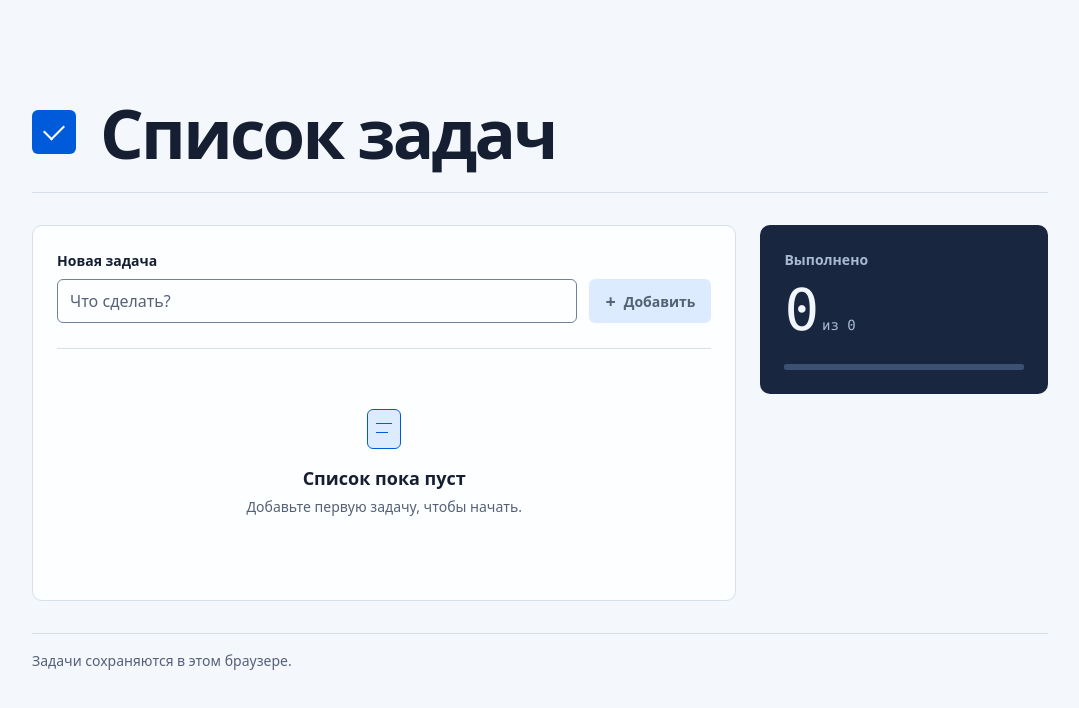
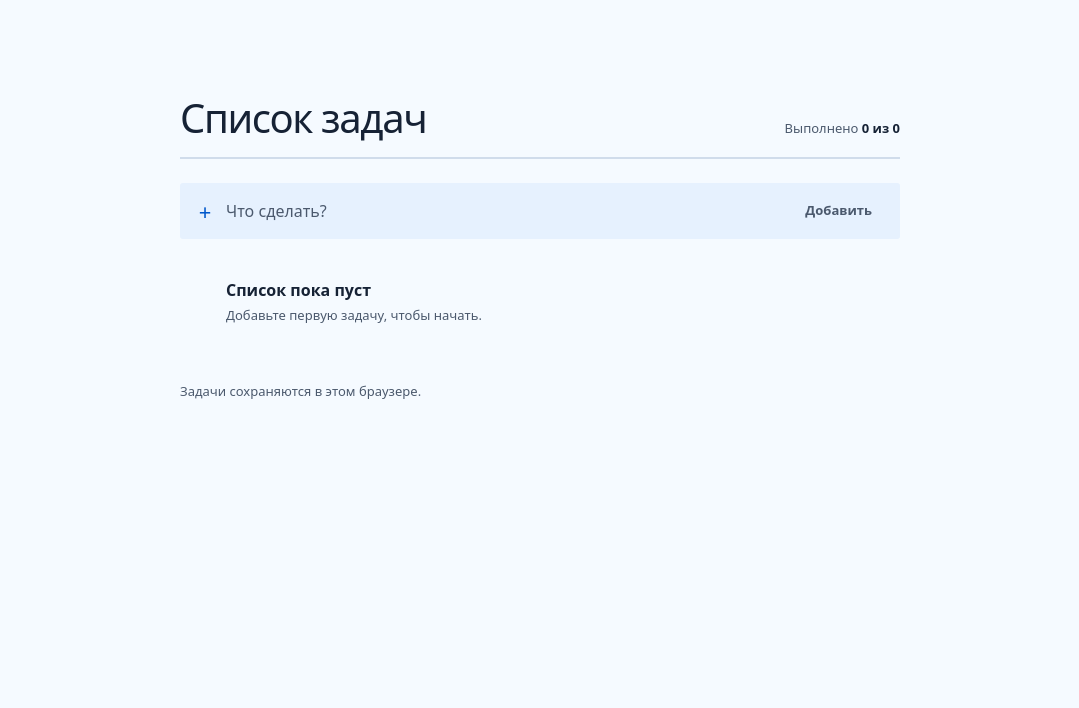
Before and after one commit to LeonidKhoussid/todolist, a Next.js app: page / in a window 1280 px wide. Shown: the top 708 px of the page, without its empty margins (100-1179 px from the left). Built offline with nearby package versions, Linux system fonts and the light colour scheme.

Commit message:
style: integrate task controls into a flat list

```diff
--- a/app/globals.css
+++ b/app/globals.css
@@ -1,8 +1,4 @@
-/* Hallmark · macrostructure: Index-First · theme: Cobalt · tone: cool workspace · anchor hue: cobalt
- * Audience: Russian-speaking reviewer · use: manage a personal task list
- * Enrichment: none · header: N9 · footer: Ft2
- * Pre-emit critique: P4 H5 E4 S4 R5 V4 · contrast checked against WCAG thresholds
- */
+/* Hallmark · macrostructure: Long Document · tone: minimal workspace · anchor hue: cobalt */
 @import "../tokens.css";
 
 * {
@@ -27,201 +23,174 @@ input {
 }
 
 :focus-visible {
-  outline: 2px solid var(--color-focus);
-  outline-offset: 3px;
+  outline: 2px solid var(--color-accent);
+  outline-offset: 2px;
+}
+
+.visually-hidden {
+  position: absolute;
+  width: 1px;
+  height: 1px;
+  overflow: hidden;
+  clip-path: inset(50%);
+  white-space: nowrap;
 }
 
 .workspace {
-  width: min(100% - 2 * var(--space-xl), 1016px);
+  --list-gutter: var(--space-lg);
+  --list-gap: var(--space-md);
+
+  width: min(100% - 2 * var(--space-xl), 720px);
   margin-inline: auto;
-  padding-block: clamp(var(--space-3xl), 8vw, var(--space-5xl)) var(--space-3xl);
+  padding-block: clamp(var(--space-3xl), 9vw, var(--space-5xl)) var(--space-3xl);
 }
 
-.page-header {
-  display: flex;
-  align-items: center;
-  gap: var(--space-xl);
-  border-bottom: var(--rule-width) solid var(--color-rule);
-  padding-bottom: var(--space-xl);
-  margin-bottom: var(--space-2xl);
+.list-header {
+  display: grid;
+  grid-template-columns: minmax(0, 1fr) auto;
+  align-items: baseline;
+  gap: var(--space-lg) var(--space-md);
+  margin-bottom: var(--space-xl);
 }
 
-.page-header h1 {
+.list-header h1 {
+  min-width: 0;
   margin: 0;
-  min-width: 0;
   overflow-wrap: anywhere;
-  font: 625 var(--text-display) / 1.05 var(--font-display);
-  letter-spacing: -0.04em;
+  font: 540 var(--text-display) / 1.12 var(--font-display);
+  letter-spacing: -0.035em;
 }
 
-.page-mark {
+.completion-count {
+  margin: 0;
+  color: var(--color-muted);
+  font-size: var(--text-note);
+  font-variant-numeric: tabular-nums;
+}
+
+.completion-count span {
+  color: var(--color-ink);
+  font-weight: 600;
+}
+
+.completion-rule {
+  display: block;
+  grid-column: 1 / -1;
+  width: 100%;
+  height: 2px;
+  border: 0;
+  background: var(--color-rule);
+  color: var(--color-accent);
+  appearance: none;
+}
+
+.completion-rule::-webkit-progress-bar {
+  background: var(--color-rule);
+}
+
+.completion-rule::-webkit-progress-value {
+  background: var(--color-accent);
+}
+
+.completion-rule::-moz-progress-bar {
+  background: var(--color-accent);
+}
+
+.task-form,
+.task-row {
+  display: grid;
+  align-items: center;
+  gap: var(--list-gap);
+  padding-inline: var(--list-gutter);
+}
+
+.task-form {
+  grid-template-columns: var(--checkbox-size) minmax(0, 1fr) auto;
+  min-height: 56px;
+  padding-block: var(--space-xs);
+  border-radius: var(--radius-control);
+  background: var(--color-entry);
+}
+
+.entry-mark {
   display: grid;
   place-items: center;
-  flex: 0 0 auto;
-  width: var(--control-size);
-  aspect-ratio: 1;
-  border-radius: var(--radius-control);
-  background: var(--color-accent);
-  color: var(--color-accent-ink);
+  min-height: var(--control-size);
+  color: var(--color-accent);
+  font-size: 1.375rem;
+  line-height: 1;
+  cursor: text;
 }
 
-.page-mark::before,
-.task-label input:checked::before {
-  content: "";
-  width: 0.65em;
-  height: 1.05em;
-  border: solid currentColor;
-  border-width: 0 2px 2px 0;
-  transform: translateY(-15%) rotate(45deg);
-}
-
-.workspace-grid {
-  display: grid;
-  grid-template-columns: minmax(0, 2.45fr) minmax(0, 1fr);
-  align-items: start;
-  gap: var(--space-xl);
-}
-
-.task-panel {
-  min-width: 0;
-  padding: var(--space-xl);
-  border: var(--rule-width) solid var(--color-rule);
-  border-radius: var(--radius-panel);
-  background: var(--color-surface);
-}
-
-.task-form label {
-  display: block;
-  margin-bottom: var(--space-sm);
-  font-size: var(--text-sm);
-  font-weight: 650;
-}
-
-.task-entry {
-  display: grid;
-  grid-template-columns: minmax(0, 1fr) auto;
-  gap: var(--space-md);
-}
-
-.task-entry input {
+.task-form input {
   width: 100%;
   min-height: var(--control-size);
-  padding-inline: var(--space-md);
-  border: var(--rule-width) solid var(--color-control-border);
+  padding: 0;
+  border: 0;
   border-radius: var(--radius-control);
-  background: var(--color-surface);
+  background: transparent;
   color: var(--color-ink);
 }
 
-.task-entry input::placeholder {
+.task-form input::placeholder {
   color: var(--color-muted);
   opacity: 1;
 }
 
-.task-entry input:focus-visible {
-  border-color: var(--color-accent);
-}
-
-.task-entry input:disabled {
-  background: var(--color-paper);
+.task-form input:disabled {
   cursor: not-allowed;
 }
 
 .add-button,
 .delete-button {
-  display: inline-flex;
-  align-items: center;
-  justify-content: center;
+  display: inline-grid;
+  place-items: center;
   min-height: var(--control-size);
   border: 0;
   border-radius: var(--radius-control);
-  white-space: nowrap;
   cursor: pointer;
-  transition: transform var(--duration-press) var(--ease-out);
 }
 
 .add-button {
-  gap: var(--space-sm);
-  padding-inline: var(--space-lg);
+  padding-inline: var(--space-md);
   background: var(--color-accent);
   color: var(--color-accent-ink);
-  font-size: var(--text-sm);
-  font-weight: 650;
+  font-size: var(--text-note);
+  font-weight: 600;
+  white-space: nowrap;
 }
 
 .add-button:disabled {
-  background: var(--color-accent-soft);
+  background: transparent;
   color: var(--color-muted);
   cursor: not-allowed;
 }
 
-.plus-mark {
-  font-size: var(--text-lg);
-  line-height: 1;
-}
-
-.add-button:active:not(:disabled),
-.delete-button:active {
-  transform: translateY(1px);
+.storage-error {
+  min-height: 1lh;
+  margin: var(--space-xs) var(--list-gutter) 0;
+  color: var(--color-danger);
+  font-size: var(--text-note);
 }
 
 .empty-state,
 .loading-state {
-  display: grid;
-  justify-items: center;
-  align-content: center;
-  min-height: 228px;
   margin: 0;
-  padding: var(--space-2xl) var(--space-sm);
-  border-top: var(--rule-width) solid var(--color-rule);
+  padding: var(--space-lg) var(--list-gutter) var(--space-2xl)
+    calc(var(--list-gutter) + var(--checkbox-size) + var(--list-gap));
   color: var(--color-muted);
-  text-align: center;
-}
-
-.empty-mark {
-  position: relative;
-  width: 34px;
-  height: 40px;
-  margin-bottom: var(--space-lg);
-  border: var(--rule-width) solid var(--color-accent);
-  border-radius: var(--radius-control);
-  background: var(--color-accent-soft);
-  color: var(--color-accent);
-}
-
-.empty-mark::before,
-.empty-mark::after {
-  position: absolute;
-  top: 13px;
-  left: var(--space-sm);
-  width: var(--space-lg);
-  height: var(--rule-width);
-  background: currentColor;
-  content: "";
-}
-
-.empty-mark::after {
-  top: 22px;
-  width: var(--space-md);
+  font-size: var(--text-note);
 }
 
 .empty-state h2 {
   margin: 0;
   color: var(--color-ink);
-  font-size: var(--text-lg);
-  font-weight: 650;
+  font-size: var(--text-base);
+  font-weight: 550;
 }
 
 .empty-state p {
   margin: var(--space-xs) 0 0;
-  font-size: var(--text-sm);
-}
-
-.storage-error {
-  min-height: 1lh;
-  margin: var(--space-xs) 0 0;
-  color: var(--color-danger);
-  font-size: var(--text-sm);
 }
 
 .task-list {
@@ -232,39 +201,31 @@ input {
 }
 
 .task-row {
-  display: flex;
-  align-items: center;
-  gap: var(--space-sm);
+  grid-template-columns: minmax(0, 1fr) var(--control-size);
   min-height: 60px;
-}
-
-.task-row + .task-row {
-  border-top: var(--rule-width) solid var(--color-rule);
+  border-bottom: var(--rule-width) solid var(--color-rule);
 }
 
 .task-label {
-  display: flex;
-  flex: 1;
+  display: grid;
+  grid-template-columns: var(--checkbox-size) minmax(0, 1fr);
   align-items: center;
-  gap: var(--space-md);
-  min-width: 0;
+  gap: var(--list-gap);
   min-height: var(--control-size);
-  padding-block: var(--space-sm);
+  padding-block: var(--space-md);
   cursor: pointer;
 }
 
 .task-label input {
   display: grid;
-  flex: 0 0 auto;
   place-items: center;
-  width: 20px;
-  height: 20px;
+  width: var(--checkbox-size);
+  height: var(--checkbox-size);
   margin: 0;
   border: var(--rule-width) solid var(--color-control-border);
-  border-radius: var(--space-xs);
-  background: var(--color-surface);
+  border-radius: var(--radius-control);
+  background: transparent;
   color: var(--color-accent-ink);
-  font-size: var(--text-sm);
   cursor: pointer;
   appearance: none;
 }
@@ -274,8 +235,13 @@ input {
   background: var(--color-accent);
 }
 
-.task-label input:active:not(:checked) {
-  background: var(--color-accent-soft);
+.task-label input:checked::before {
+  width: 5px;
+  height: 9px;
+  border: solid currentColor;
+  border-width: 0 2px 2px 0;
+  content: "";
+  transform: translateY(-1px) rotate(45deg);
 }
 
 .task-title {
@@ -289,7 +255,7 @@ input {
 }
 
 .delete-button {
-  flex: 0 0 var(--control-size);
+  width: var(--control-size);
   padding: 0;
   background: transparent;
   color: var(--color-muted);
@@ -326,11 +292,15 @@ input {
   width: 5px;
 }
 
-@media (hover: hover) {
-  .task-entry input:hover:enabled {
-    border-color: var(--color-accent);
+.add-button:active:not(:disabled) {
+  background: var(--color-accent-hover);
 }
 
+.delete-button:active {
+  background: var(--color-danger-soft);
+}
+
+@media (hover: hover) {
   .add-button:hover:not(:disabled) {
     background: var(--color-accent-hover);
   }
@@ -345,110 +315,38 @@ input {
   }
 }
 
-.progress-panel {
-  min-width: 0;
-  padding: var(--space-xl);
-  border-radius: var(--radius-panel);
-  background: var(--color-panel);
-  color: var(--color-panel-ink);
+.page-footer {
+  margin-top: var(--space-xl);
+  color: var(--color-muted);
+  font-size: var(--text-note);
 }
 
-.progress-panel h2 {
-  margin: 0;
-  color: var(--color-panel-muted);
-  font-size: var(--text-sm);
-  font-weight: 550;
+@media (max-width: 480px) {
+  .workspace {
+    --list-gutter: var(--space-md);
+    --list-gap: var(--space-sm);
+
+    width: calc(100% - 2 * var(--space-lg));
   }
 
-.progress-count {
-  display: flex;
-  flex-wrap: wrap;
-  align-items: baseline;
+  .list-header {
+    grid-template-columns: minmax(0, 1fr);
     gap: var(--space-sm);
-  margin: var(--space-md) 0 var(--space-xl);
-  font-family: var(--font-mono);
   }
 
-.progress-count span:first-child {
-  font-size: var(--text-count);
-  line-height: 1;
-  letter-spacing: -0.09em;
+  .completion-rule {
+    margin-top: var(--space-xs);
   }
 
-.progress-count span + span {
-  color: var(--color-panel-muted);
-  font-size: var(--text-sm);
 }
 
-.progress-panel progress {
-  display: block;
-  width: 100%;
-  height: 6px;
-  border: 0;
-  border-radius: var(--space-xs);
-  background: var(--color-progress-track);
-  color: var(--color-progress-fill);
-  appearance: none;
+@media (forced-colors: active) {
+  .task-label input,
+  .completion-rule {
+    appearance: auto;
   }
 
-.progress-panel progress::-webkit-progress-bar {
-  border-radius: var(--space-xs);
-  background: var(--color-progress-track);
-}
-
-.progress-panel progress::-webkit-progress-value {
-  border-radius: var(--space-xs);
-  background: var(--color-progress-fill);
-}
-
-.progress-panel progress::-moz-progress-bar {
-  border-radius: var(--space-xs);
-  background: var(--color-progress-fill);
-}
-
-.page-footer {
-  margin-top: var(--space-2xl);
-  padding-top: var(--space-lg);
-  border-top: var(--rule-width) solid var(--color-rule);
-  color: var(--color-muted);
-  font-size: var(--text-sm);
-}
-
-@media (max-width: 760px) {
-  .workspace {
-    width: min(100% - 2 * var(--space-lg), 600px);
-  }
-
-  .workspace-grid {
-    grid-template-columns: minmax(0, 1fr);
-    gap: var(--space-lg);
-  }
-
-  .page-header {
-    gap: var(--space-md);
-    margin-bottom: var(--space-xl);
-  }
-
-  .task-panel,
-  .progress-panel {
-    padding: var(--space-lg);
+  .task-label input:checked::before {
+    content: none;
   }
 }
-
-@media (max-width: 360px) {
-  .task-entry {
-    grid-template-columns: minmax(0, 1fr);
-  }
-}
-
-@media (prefers-reduced-motion: reduce) {
-  .add-button,
-  .delete-button {
-    transition: none;
-  }
-
-  .add-button:active:not(:disabled),
-  .delete-button:active {
-    transform: none;
-  }
-}
--- a/app/page.tsx
+++ b/app/page.tsx
@@ -3,10 +3,6 @@ import { TaskList } from "./task-list";
 export default function HomePage() {
   return (
     <main className="workspace">
-      <header className="page-header">
-        <span className="page-mark" aria-hidden="true" />
-        <h1>Список задач</h1>
-      </header>
       <TaskList />
       <footer className="page-footer">Задачи сохраняются в этом браузере.</footer>
     </main>
--- a/app/task-list.tsx
+++ b/app/task-list.tsx
@@ -59,11 +59,26 @@ export function TaskList() {
   const completedCount = tasks?.filter((task) => task.completed).length ?? 0;
 
   return (
-    <div className="workspace-grid">
-      <section className="task-panel" aria-label="Задачи">
+    <>
+      <header className="list-header">
+        <h1>Список задач</h1>
+        <p className="completion-count" aria-live="polite" aria-atomic="true">
+          Выполнено <span>{tasks ? `${completedCount} из ${tasks.length}` : "—"}</span>
+        </p>
+        <progress
+          className="completion-rule"
+          aria-label="Выполнение задач"
+          max={Math.max(tasks?.length ?? 0, 1)}
+          value={completedCount}
+        />
+      </header>
+
+      <section aria-label="Задачи">
         <form className="task-form" onSubmit={addTask}>
-          <label htmlFor="task-title">Новая задача</label>
-          <div className="task-entry">
+          <label className="entry-mark" htmlFor="task-title">
+            <span aria-hidden="true">+</span>
+            <span className="visually-hidden">Новая задача</span>
+          </label>
           <input
             ref={inputRef}
             id="task-title"
@@ -75,10 +90,8 @@ export function TaskList() {
             disabled={tasks === null}
           />
           <button className="add-button" type="submit" disabled={tasks === null || !draft.trim()}>
-              <span className="plus-mark" aria-hidden="true">+</span>
             Добавить
           </button>
-          </div>
         </form>
 
         <p className="storage-error" role="alert">{storageError}</p>
@@ -89,7 +102,6 @@ export function TaskList() {
 
         {tasks?.length === 0 && (
           <div className="empty-state">
-            <span className="empty-mark" aria-hidden="true" />
             <h2>Список пока пуст</h2>
             <p>Добавьте первую задачу, чтобы начать.</p>
           </div>
@@ -120,19 +132,6 @@ export function TaskList() {
           </ul>
         )}
       </section>
-
-      <aside className="progress-panel" aria-labelledby="progress-heading">
-        <h2 id="progress-heading">Выполнено</h2>
-        <p className="progress-count" aria-live="polite" aria-atomic="true">
-          <span>{tasks === null ? "—" : completedCount}</span>{" "}
-          {tasks && <span>из {tasks.length}</span>}
-        </p>
-        <progress
-          aria-label="Выполнение задач"
-          max={Math.max(tasks?.length ?? 0, 1)}
-          value={completedCount}
-        />
-      </aside>
-    </div>
+    </>
   );
 }
--- a/tokens.css
+++ b/tokens.css
@@ -1,31 +1,21 @@
 :root {
-  --color-paper: oklch(97.5% 0.007 255);
-  --color-surface: oklch(99.7% 0.002 255);
-  --color-ink: oklch(24% 0.037 260);
-  --color-muted: oklch(49% 0.038 259);
-  --color-rule: oklch(90% 0.017 255);
-  --color-control-border: oklch(60% 0.038 258);
-  --color-accent: oklch(51% 0.21 260);
-  --color-accent-hover: oklch(45% 0.21 260);
-  --color-accent-soft: oklch(93.5% 0.033 260);
-  --color-accent-ink: oklch(99% 0.004 260);
-  --color-panel: oklch(27% 0.052 263);
-  --color-panel-ink: oklch(97% 0.01 255);
-  --color-panel-muted: oklch(78% 0.039 257);
-  --color-progress-track: oklch(43% 0.062 260);
-  --color-progress-fill: oklch(73% 0.14 256);
+  --color-paper: oklch(98.2% 0.008 254);
+  --color-entry: oklch(95.4% 0.021 254);
+  --color-ink: oklch(25% 0.04 260);
+  --color-muted: oklch(46% 0.037 258);
+  --color-rule: oklch(89% 0.024 254);
+  --color-control-border: oklch(57% 0.047 255);
+  --color-accent: oklch(49% 0.194 258);
+  --color-accent-hover: oklch(42% 0.178 258);
+  --color-accent-ink: oklch(99% 0.004 258);
   --color-danger: oklch(46% 0.16 25);
   --color-danger-soft: oklch(95% 0.022 25);
-  --color-focus: var(--color-accent);
 
   --font-body: "Inter Variable", system-ui, sans-serif;
   --font-display: "Rubik Variable", var(--font-body);
-  --font-mono: ui-monospace, "SF Mono", Consolas, monospace;
-  --text-sm: 0.875rem;
+  --text-note: 0.8125rem;
   --text-base: 1rem;
-  --text-lg: 1.125rem;
-  --text-display: clamp(2.125rem, 1.5rem + 3.5vw, 4.75rem);
-  --text-count: clamp(2.75rem, 2rem + 2vw, 4rem);
+  --text-display: clamp(1.75rem, 1.55rem + 1.2vw, 2.5rem);
 
   --space-xs: 4px;
   --space-sm: 8px;
@@ -34,12 +24,9 @@
   --space-xl: 24px;
   --space-2xl: 32px;
   --space-3xl: 48px;
-  --space-4xl: 64px;
   --space-5xl: 96px;
-  --radius-control: 6px;
-  --radius-panel: 10px;
   --rule-width: 1px;
   --control-size: 44px;
-  --duration-press: 120ms;
-  --ease-out: cubic-bezier(0.22, 1, 0.36, 1);
+  --checkbox-size: 18px;
+  --radius-control: 3px;
 }
```
Also changed, not shown: 1 other file (tests, documents, lock files or other folders). Lines whose indentation alone changed are shown as unchanged.
